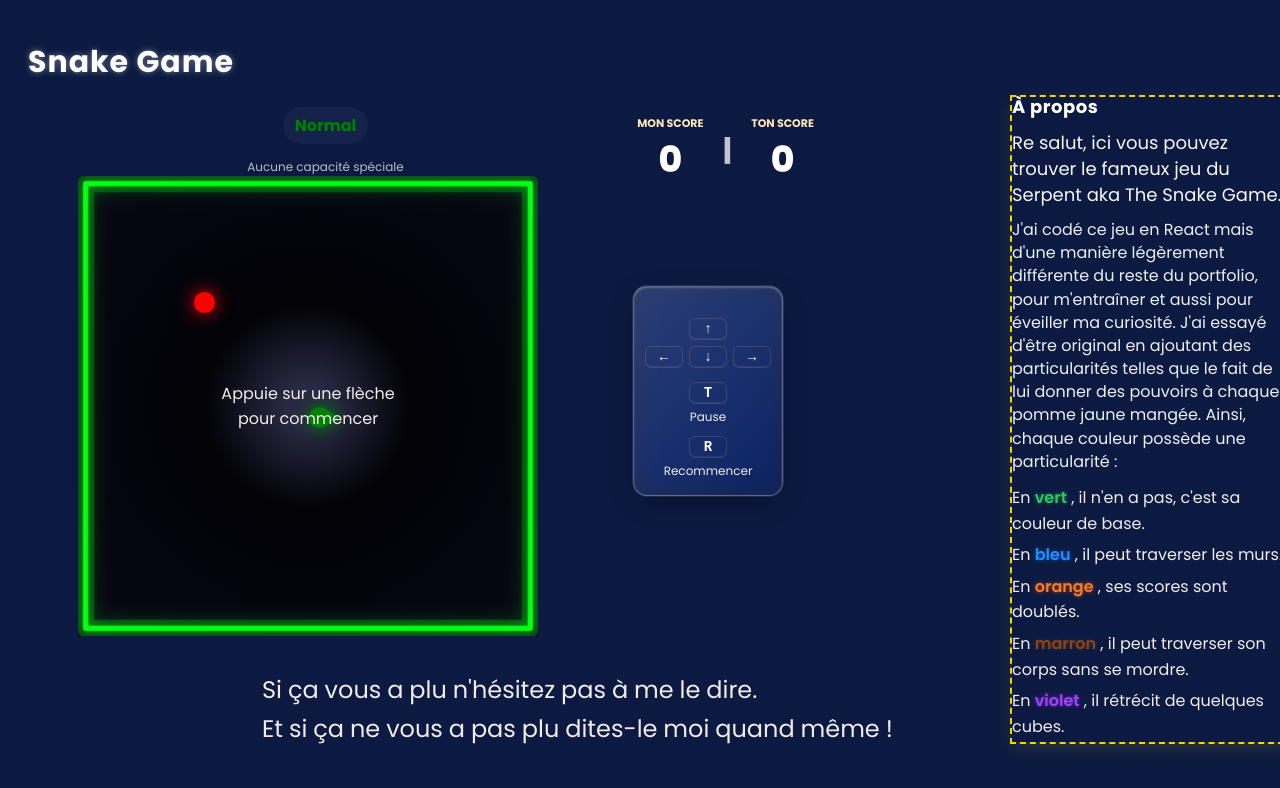
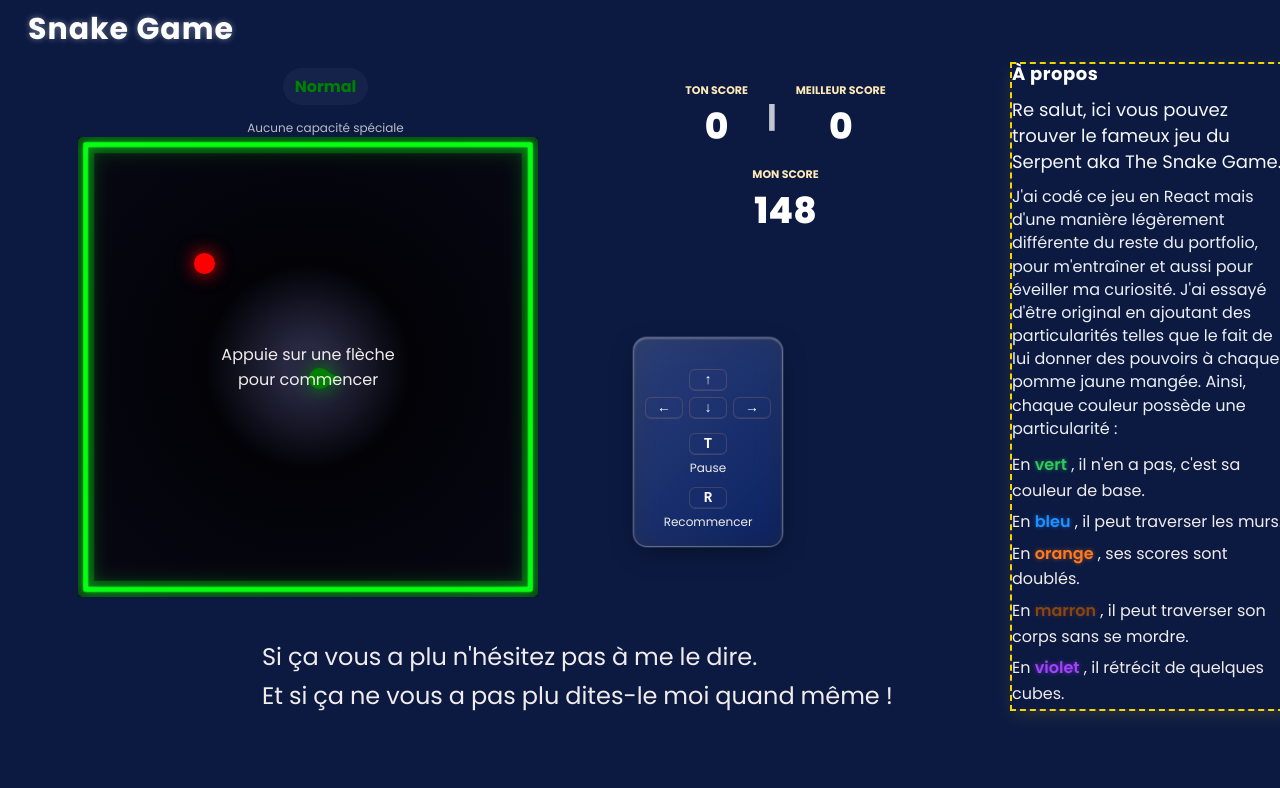
Before and after one commit to Walie-Matthieu/snake-game, a Next.js app: page / in a window 1280 px wide. Shown: the top 788 px of the page. Built offline with nearby package versions, Linux system fonts and the light colour scheme.

Commit message:
new scores

```diff
--- a/app/components/SnakeGame.tsx
+++ b/app/components/SnakeGame.tsx
@@ -833,7 +833,7 @@ export default function SnakeGame({
 
   //  Déplace le Canvas
   const CANVAS_OFFSET_X = -50; // + droite / - gauche
-  const CANVAS_OFFSET_Y = -80; // + bas / - haut
+  const CANVAS_OFFSET_Y = -170; // + bas / - haut
 
   // Offset dédié pour le texte des capacités
   const ABILITY_TEXT_OFFSET_X = -70; // + droite / - gauche
@@ -871,8 +871,8 @@ export default function SnakeGame({
     } as React.CSSProperties;
   }
 
-  // === Scoreboard minimal (MON | TON) ===
-  const SCOREBOARD_OFFSET_X = 280; // + droite / - gauche
+  // === Tableau du Score (TON | MEILLEUR) ===
+  const SCOREBOARD_OFFSET_X = 340; // + droite / - gauche
   const SCOREBOARD_OFFSET_Y = 0; // + bas / - haut
   const SCOREBOARD_SCALE = 1;    // 1 = 100%
 
@@ -895,21 +895,31 @@ export default function SnakeGame({
         style={{
           transform: `translate(${SCOREBOARD_OFFSET_X}px, ${SCOREBOARD_OFFSET_Y}px) scale(${SCOREBOARD_SCALE})`,
           display: 'flex',
+          flexDirection: 'column',  // Change en colonne
           alignItems: 'center',
           gap: 12,
           userSelect: 'none'
         }}
       >
+        {/* Ligne du haut avec TON SCORE | MEILLEUR SCORE */}
+        <div style={{ display: 'flex', alignItems: 'center', gap: 12 }}>
           <div style={{ textAlign: 'center' }}>
-          <div style={{ fontSize: 11, fontWeight: 700, color: '#ffe9b6', textTransform: 'uppercase' }}>MON SCORE</div>
+            <div style={{ fontSize: 11, fontWeight: 700, color: '#ffe9b6', textTransform: 'uppercase' }}>TON SCORE</div>
             <div style={{ fontSize: 36, fontWeight: 800, color: '#ffffff' }}>{score}</div>
           </div>
 
           <div style={{ fontSize: 28, fontWeight: 800, color: 'rgba(255,255,255,0.75)', padding: '0 8px' }}>|</div>
 
           <div style={{ textAlign: 'center' }}>
-          <div style={{ fontSize: 11, fontWeight: 700, color: '#ffe9b6', textTransform: 'uppercase' }}>TON SCORE</div>
+            <div style={{ fontSize: 11, fontWeight: 700, color: '#ffe9b6', textTransform: 'uppercase' }}>MEILLEUR SCORE</div>
             <div style={{ fontSize: 36, fontWeight: 800, color: '#ffffff' }}>{highScore}</div>
+          </div>
+        </div>
+
+        {/* MON SCORE en dessous */}
+        <div style={{ textAlign: 'center' }}>
+          <div style={{ fontSize: 11, fontWeight: 700, color: '#ffe9b6', textTransform: 'uppercase' }}>MON SCORE</div>
+          <div style={{ fontSize: 36, fontWeight: 800, color: '#ffffff' }}>148</div>
         </div>
       </div>
       {/* Wrapper commun pour nom + description du pouvoir */}
```
Lines whose indentation alone changed are shown as unchanged.
